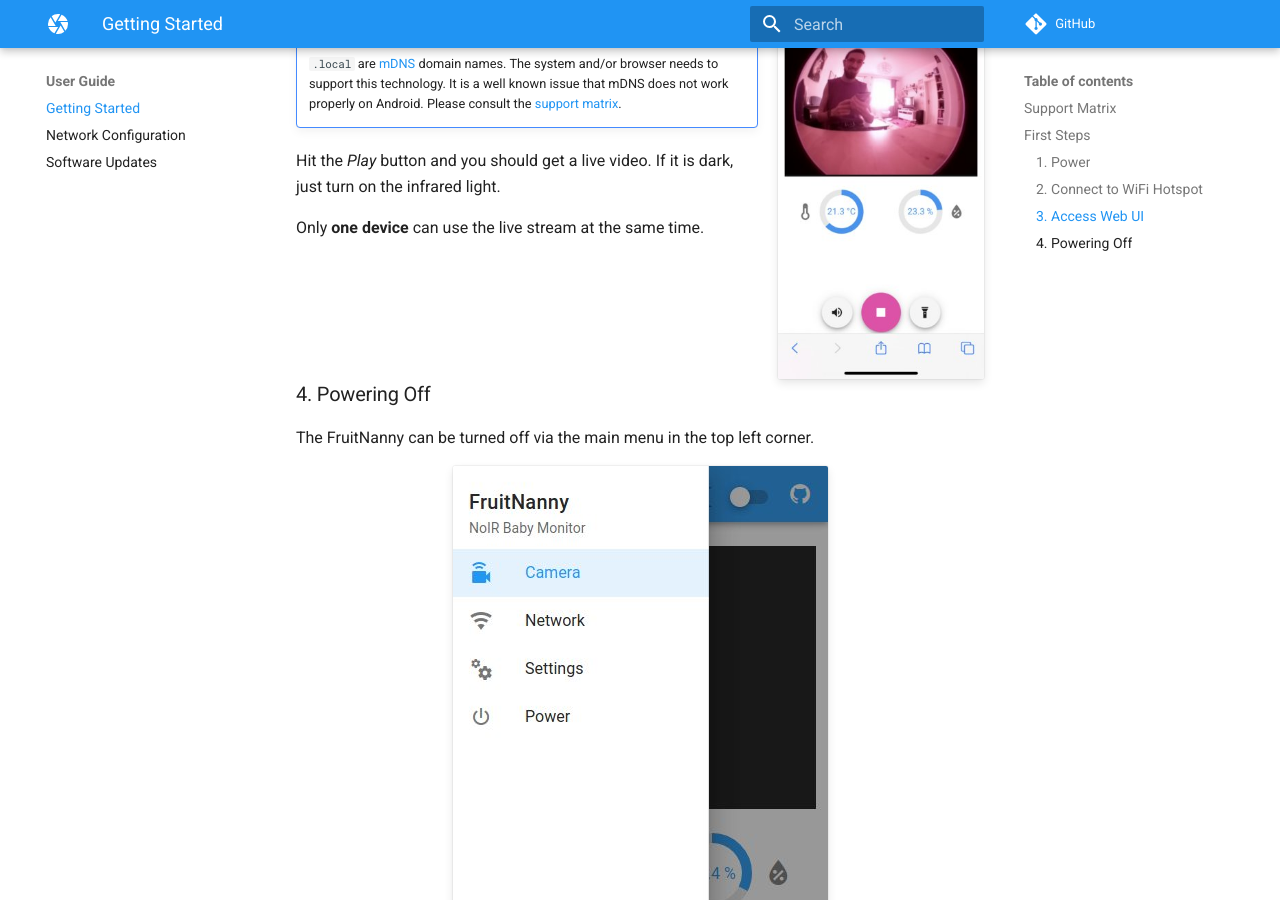
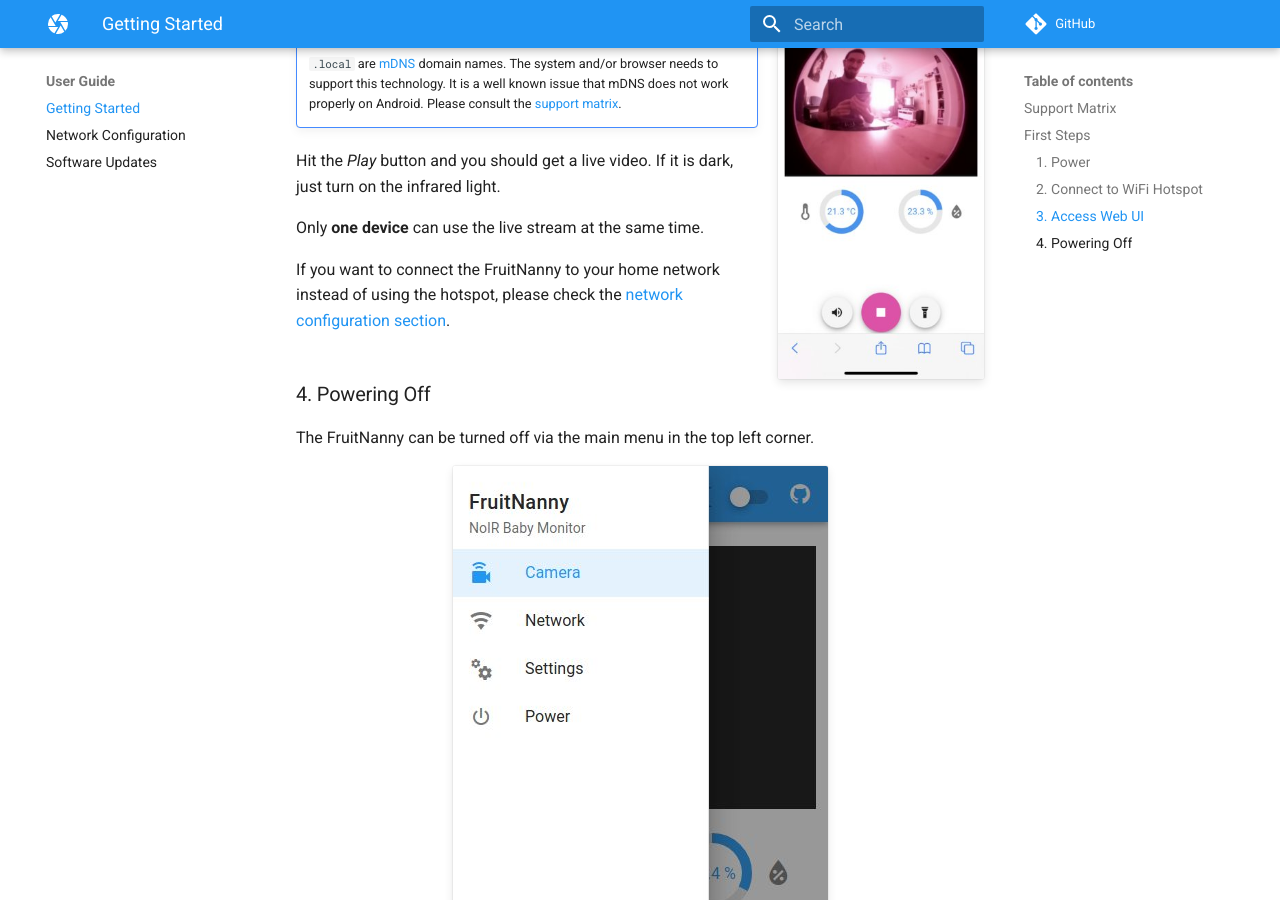
Before and after one commit to fruitnanny/fruitnanny.github.io, an MkDocs documentation site: the page built from docs/user/getting-started.md, in a window 1280 px wide and 900 px high, scrolled down 1980 px. Built offline with MkDocs 1.6.1 and Material for MkDocs 9.7.7, drawn with Linux system fonts in a browser that asks for light colours; comment, search, counter and statistics services are not loaded.

Commit message:
Add reference for connecting to home WLAN
Point users in the "Getting started" section to the network
configuration section when they want to connect the FruitNanny to the
home WLAN.

```diff
--- a/docs/user/getting-started.md
+++ b/docs/user/getting-started.md
@@ -63,6 +63,9 @@
 
 Only **one device** can use the live stream at the same time.
 
+If you want to connect the FruitNanny to your home network instead of using
+the hotspot, please check the [network configuration section](../network/#connect-to-home-wlan).
+
 
 ### 4. Powering Off
 
```
